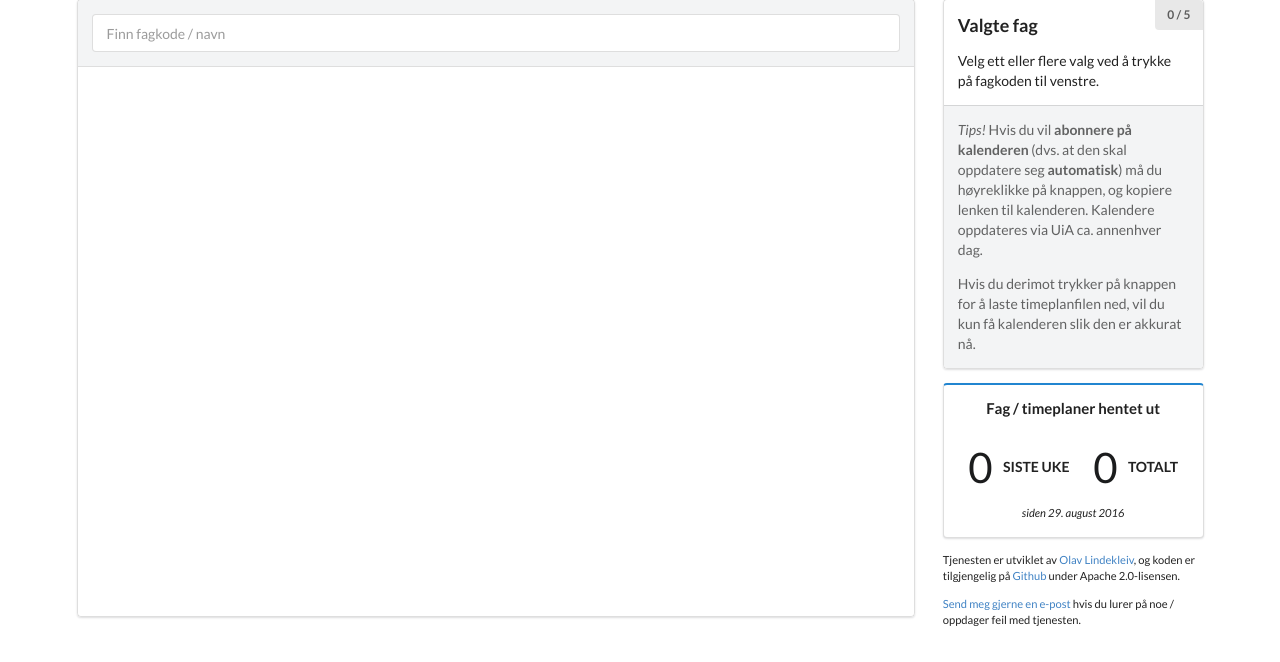
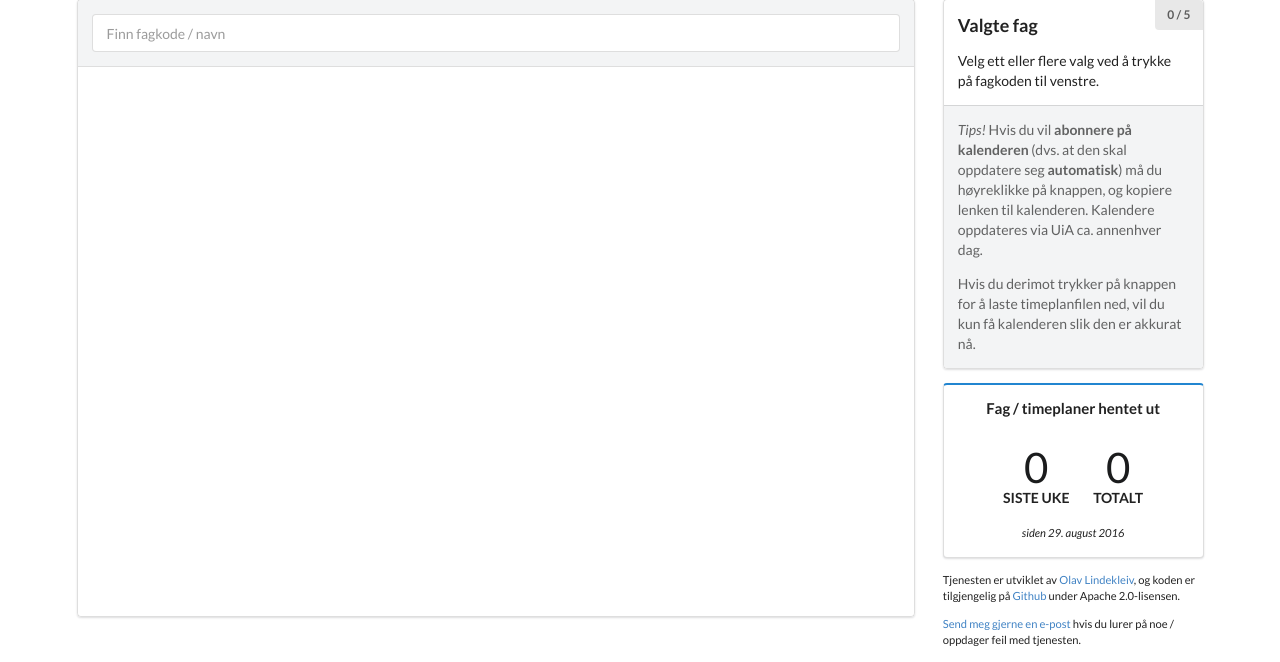
Before and after one commit to oal/timeplan-uia-2, a Flask app: page / in a window 1280 px wide. Shown: the part 316-978 px from the top of the page. Before the commit the page ends 942 px from the top, so only its background shows below. Run offline with Flask 2, Linux system fonts and the light colour scheme; parts of the project's set-up code (start-up, migrations or seed data) failed here and were passed over.

Commit message:
Use vertical statistics instead to fit bigger numbers.

```diff
--- a/templates/index.html
+++ b/templates/index.html
@@ -112,7 +112,7 @@
                 <div class="ui center aligned blue segment">
                     {% endraw %}
                     <h4>Fag / timeplaner hentet ut</h4>
-                    <div class="ui horizontal statistic">
+                    <div class="ui small statistic">
                         <div class="value">
                             {{ stats_week.0.num_requests }}
                         </div>
@@ -120,7 +120,7 @@
                             siste uke
                         </div>
                     </div>
-                    <div class="ui horizontal statistic">
+                    <div class="ui small statistic">
                         <div class="value">
                             {{ stats_total.0.num_requests }}
                         </div>
```
